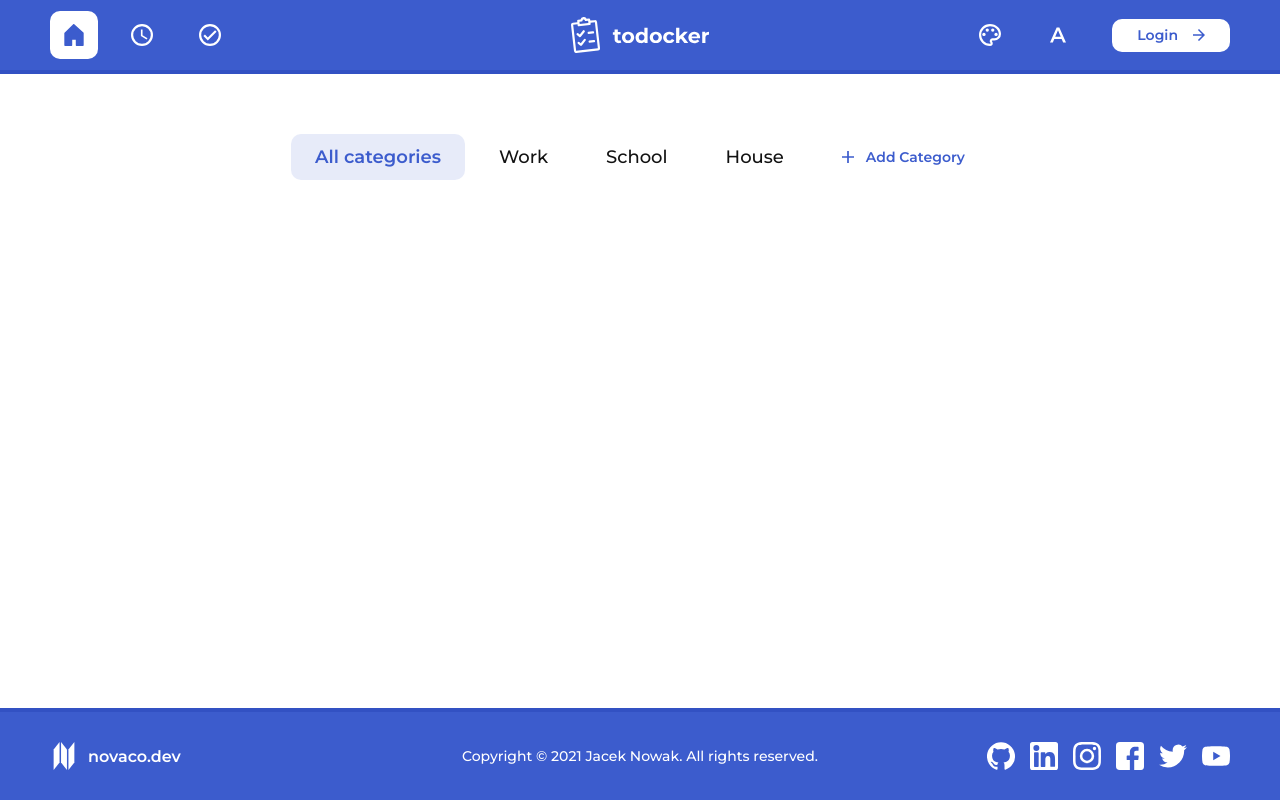
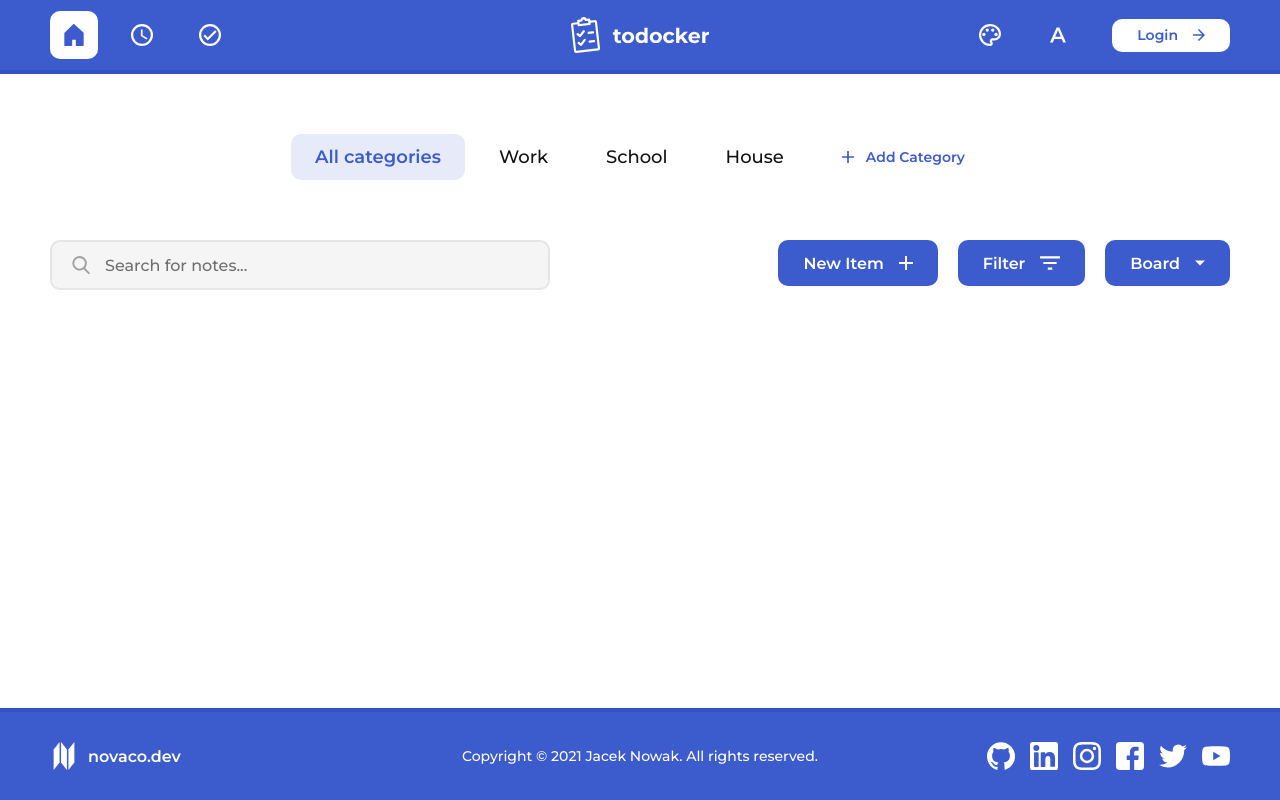
Before and after one commit to novacooo/react-todo-app, a React (Create React App) app: page / in a window 1280 px wide. Built offline with nearby package versions, Linux system fonts and the light colour scheme.

Commit message:
Added menu bar in HomePage

```diff
--- a/src/components/atoms/Button/Button.tsx
+++ b/src/components/atoms/Button/Button.tsx
@@ -28,7 +28,8 @@ const StyledButton = styled.button`
   font-weight: ${fontSettings.weights.semiBold};
   transition: background-color ${TRANSITION_TIME};
 
-  &:hover {
+  &:hover,
+  &:focus {
     cursor: pointer;
     background-color: ${({ theme }) => theme.MAIN_HOVER};
   }
--- a/src/views/HomePage.tsx
+++ b/src/views/HomePage.tsx
@@ -1,16 +1,21 @@
+import React from 'react';
 import Button from 'components/atoms/Button/Button';
 import CategoryButton from 'components/atoms/CategoryButton/CategoryButton';
-import React from 'react';
 import styled from 'styled-components';
 import PageTemplate from 'templates/PageTemplate';
+import { ReactComponent as LoupeIcon } from 'assets/icons/loupe.svg';
 import { ReactComponent as AddIcon } from 'assets/icons/add.svg';
+import { ReactComponent as FilterIcon } from 'assets/icons/filter.svg';
+import { ReactComponent as DropDownIcon } from 'assets/icons/drop_down.svg';
 import { fontSettings } from 'theme/fontSettings';
 import { BP_MOBILE_MAX, BP_TABLET_MAX, BP_TABLET_MIN } from 'app_constants';
+import Input from 'components/atoms/Input/Input';
 
 const Container = styled.div`
   display: flex;
   flex-direction: column;
   align-items: center;
+  gap: 60px;
   padding: 134px 0;
   width: 100%;
 
@@ -53,6 +58,23 @@ const StyledAddButton = styled(Button)`
   }
 `;
 
+// TODO: Add responsivity for menu
+
+const MenuContainer = styled.div`
+  display: flex;
+  justify-content: space-between;
+  width: 100%;
+`;
+
+const StyledInput = styled(Input)`
+  max-width: 500px;
+`;
+
+const ButtonsContainer = styled.div`
+  display: flex;
+  gap: 20px;
+`;
+
 const HomePage = (): JSX.Element => {
   return (
     <PageTemplate>
@@ -66,6 +88,18 @@ const HomePage = (): JSX.Element => {
             Add Category
           </StyledAddButton>
         </CategoriesContainer>
+        <MenuContainer>
+          <StyledInput placeholder="Search for notes..." icon={LoupeIcon} />
+          <ButtonsContainer>
+            <Button icon={AddIcon}>New Item</Button>
+            <Button icon={FilterIcon} iconSize={20}>
+              Filter
+            </Button>
+            <Button icon={DropDownIcon} iconSize={10}>
+              Board
+            </Button>
+          </ButtonsContainer>
+        </MenuContainer>
       </Container>
     </PageTemplate>
   );
--- a/src/views/LoginPage.tsx
+++ b/src/views/LoginPage.tsx
@@ -45,6 +45,14 @@ const ButtonsContainer = styled.div`
   position: absolute;
   top: 35px;
   right: 0;
+
+  @media (min-width: ${BP_TABLET_MIN}) and (max-width: ${BP_TABLET_MAX}) {
+    top: 20px;
+  }
+
+  @media (max-width: ${BP_MOBILE_MAX}) {
+    display: none;
+  }
 `;
 
 const StyledAppLogo = styled(AppLogo)`
```
